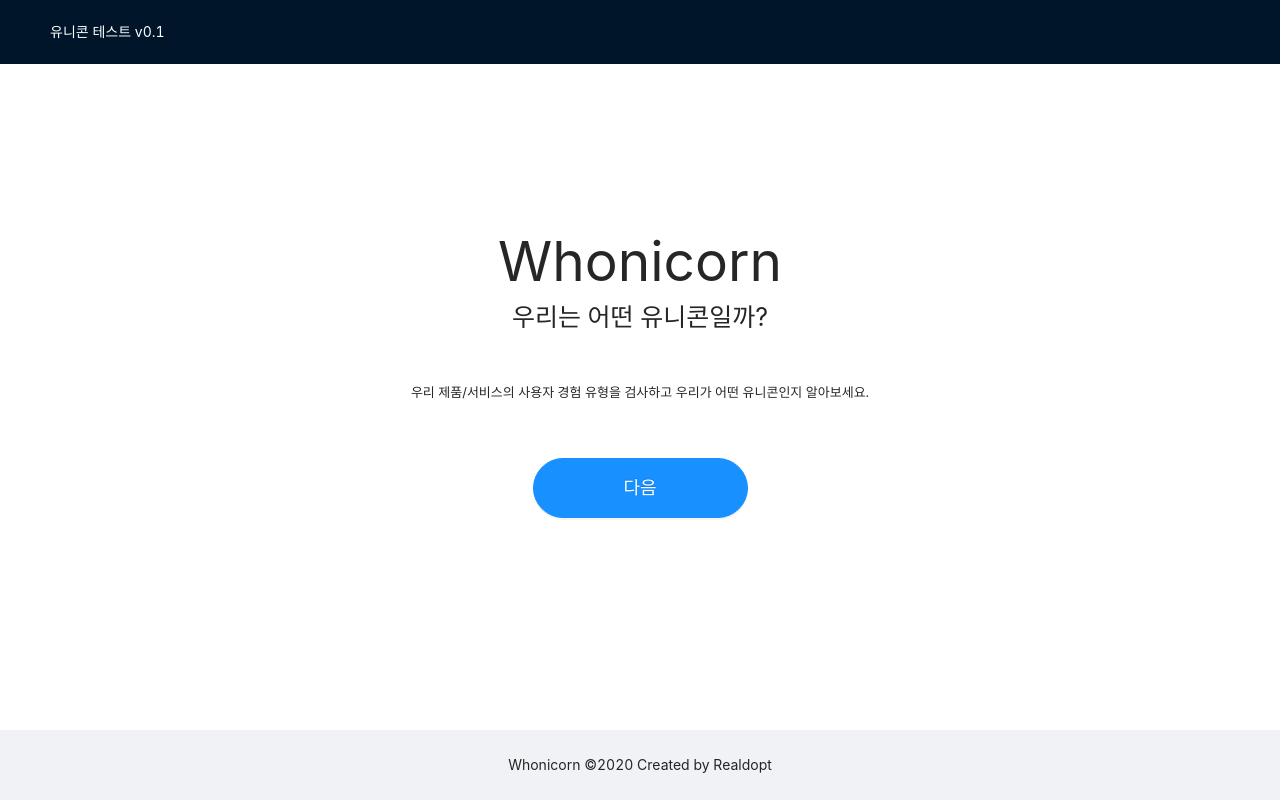
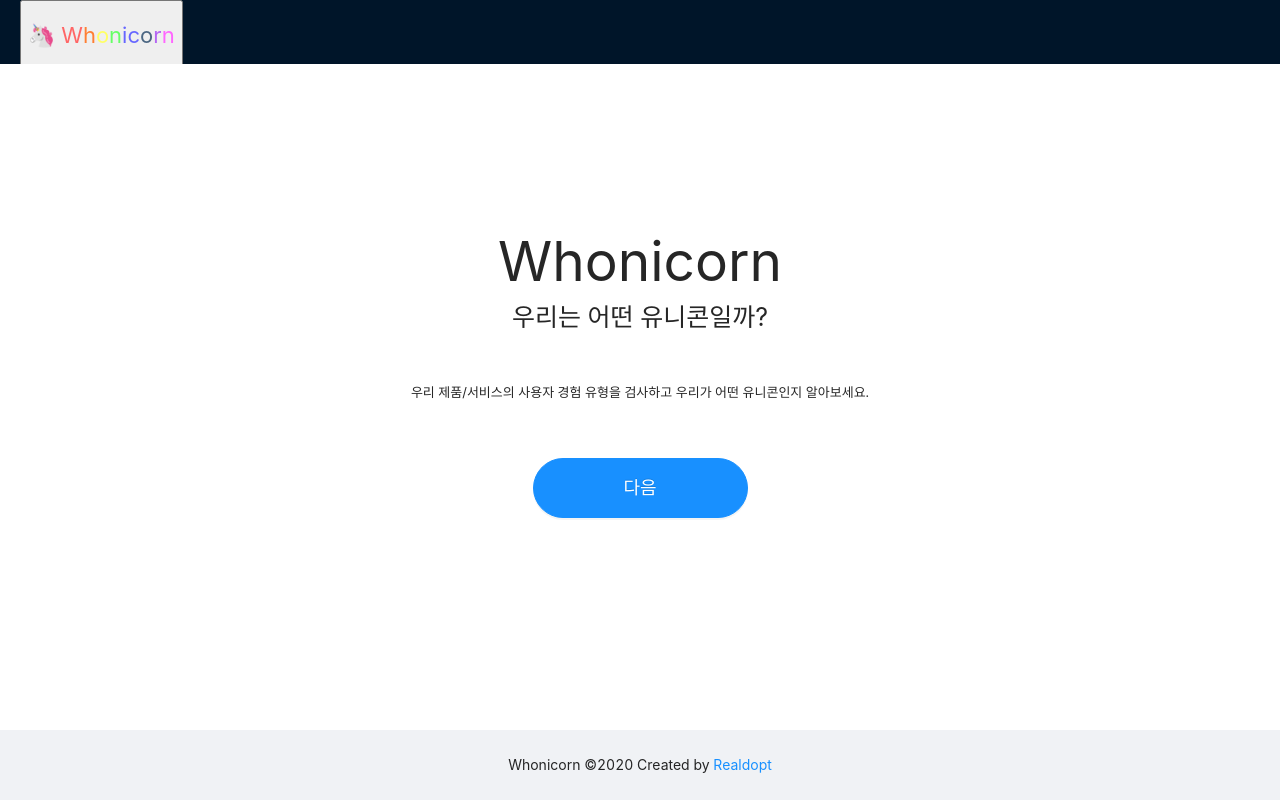
Before and after one commit to zigsong/dbdlab-unicorn, a React (Create React App) app: page / in a window 1280 px wide. Built offline with nearby package versions, Linux system fonts and the light colour scheme.

Commit message:
로고 수정

```diff
--- a/src/App.tsx
+++ b/src/App.tsx
@@ -16,15 +16,33 @@
 
 const UnicornHeader = styled.p`
   color: white;
+  font-size: 22px;
 `
 
 function App() {
+  const onClickHeader = () => {
+    history.push('/');
+  }
+
   return (
     <Layout style={{ height: '100%' }}>
       <BrowserRouter>
-        <Header>
+        <Header style={{ padding: '0 20px'}}>
           <div className="logo">
-            <UnicornHeader>유니콘 테스트 v0.1</UnicornHeader>
+            <UnicornHeader>
+              <button onClick={onClickHeader}>
+                <span>🦄 </span>
+                <span style={{ color: "#FF6666"}}>W</span>
+                <span style={{ color: "#FF7F33"}}>h</span>
+                <span style={{ color: "#FFFF66"}}>o</span>
+                <span style={{ color: "#66FF66"}}>n</span>
+                <span style={{ color: "#6666FF"}}>i</span>
+                <span style={{ color: "#6666FF"}}>c</span>
+                <span style={{ color: "#4B6682"}}>o</span>
+                <span style={{ color: "#B466F3"}}>r</span>
+                <span style={{ color: "#FF66FF"}}>n</span>
+              </button>
+            </UnicornHeader>
           </div>
         </Header>
         <Content>
@@ -35,7 +53,7 @@
             <Route path="/result" component={UnicornResult}/>
           </Router>
         </Content>
-        <Footer style={{ textAlign: 'center' }}>Whonicorn ©2020 Created by Realdopt</Footer>
+        <Footer style={{ textAlign: 'center' }}>Whonicorn ©2020 Created by <a href="https://realdopt.com/">Realdopt</a> </Footer>
       </BrowserRouter>
     </Layout>
   );
```
